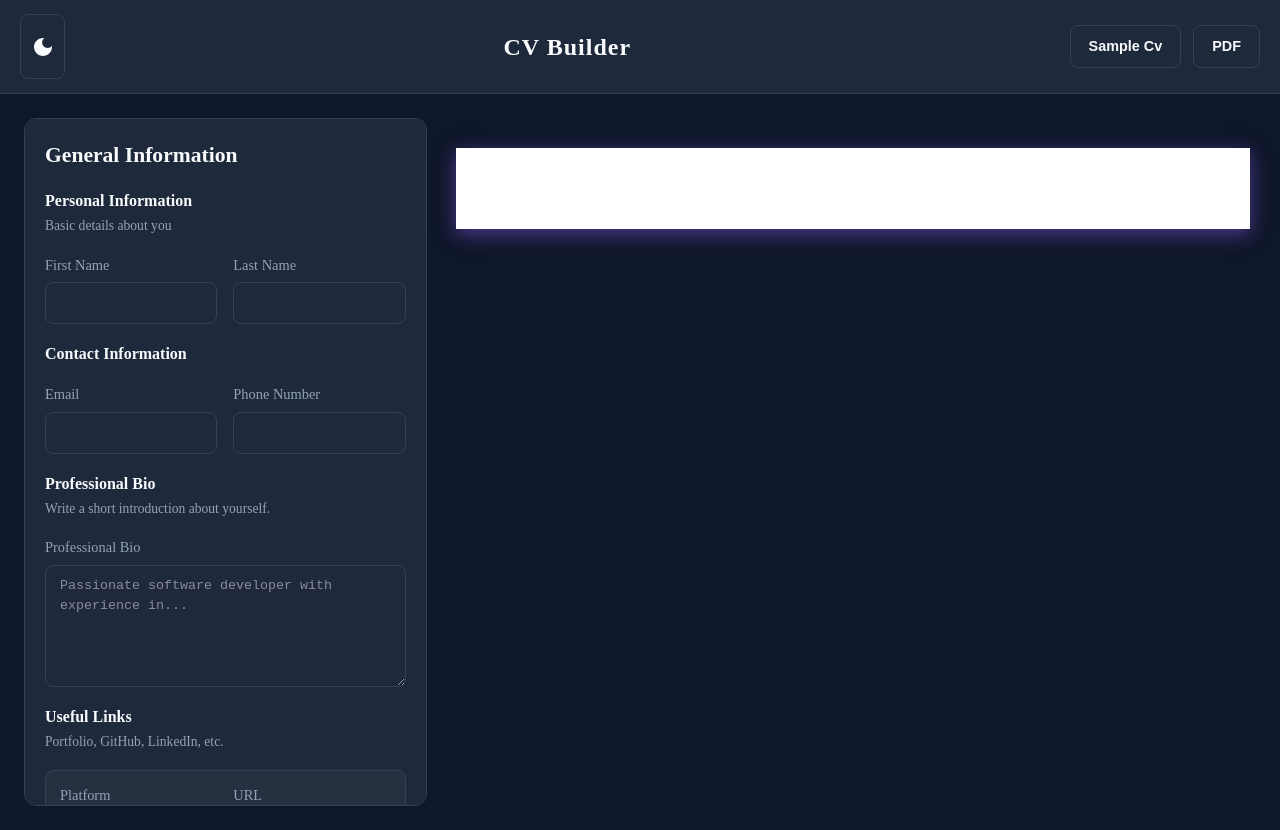
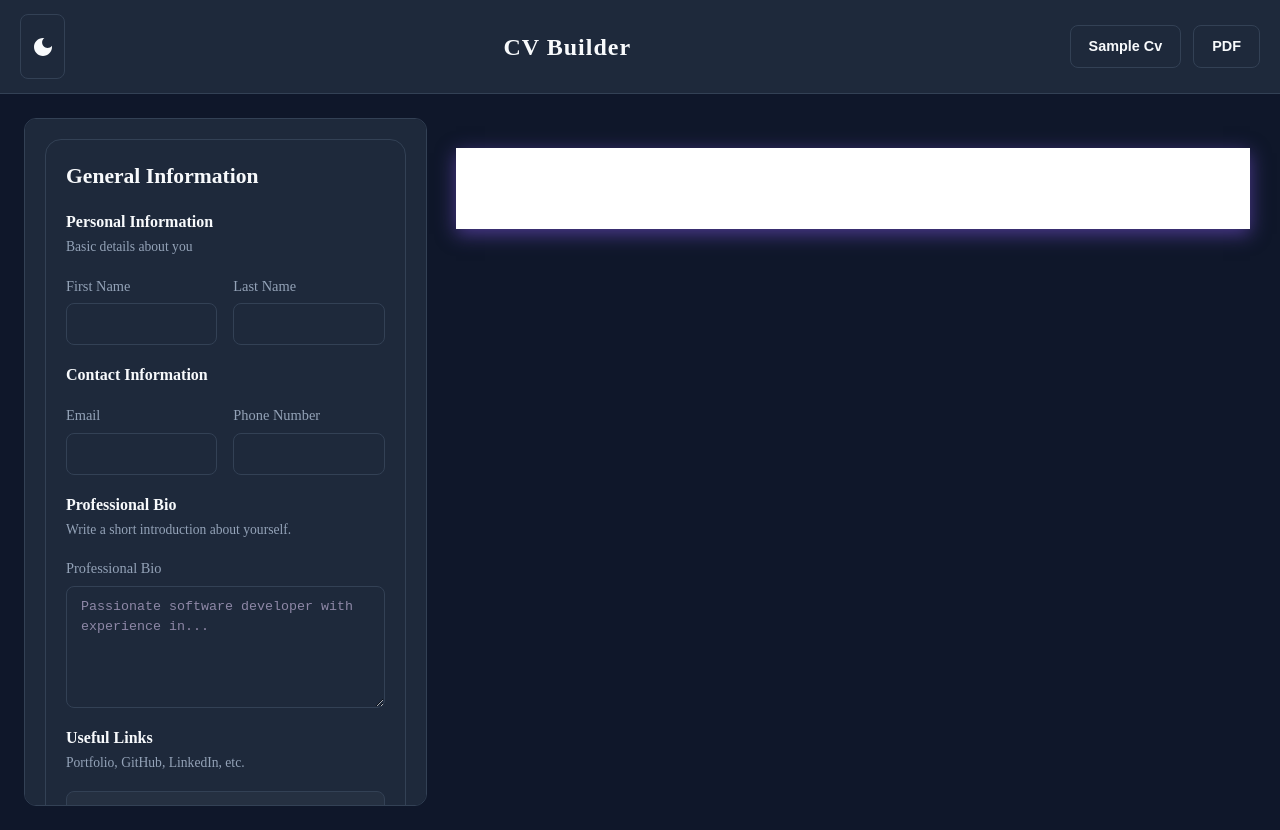
Before and after one commit to amrkhaled104/CV-Builder, a React (Vite) app: page / in a window 1280 px wide. Built offline with nearby package versions, Linux system fonts and the light colour scheme.

Commit message:
refactor

```diff
--- a/src/reusables/FormCard.jsx
+++ b/src/reusables/FormCard.jsx
@@ -1,9 +1,9 @@
 import "./FormCard.css";
 export default function FormCard({ title, children, className = "" }) {
   return (
-    <div className={`formCard ${className}`}>
+    <section className={`form-card ${className}`}>
       {title && <h2 className="form-card-title">{title}</h2>}
       <div className="form-card-content">{children}</div>
-    </div>
+    </section>
   );
 }
```
